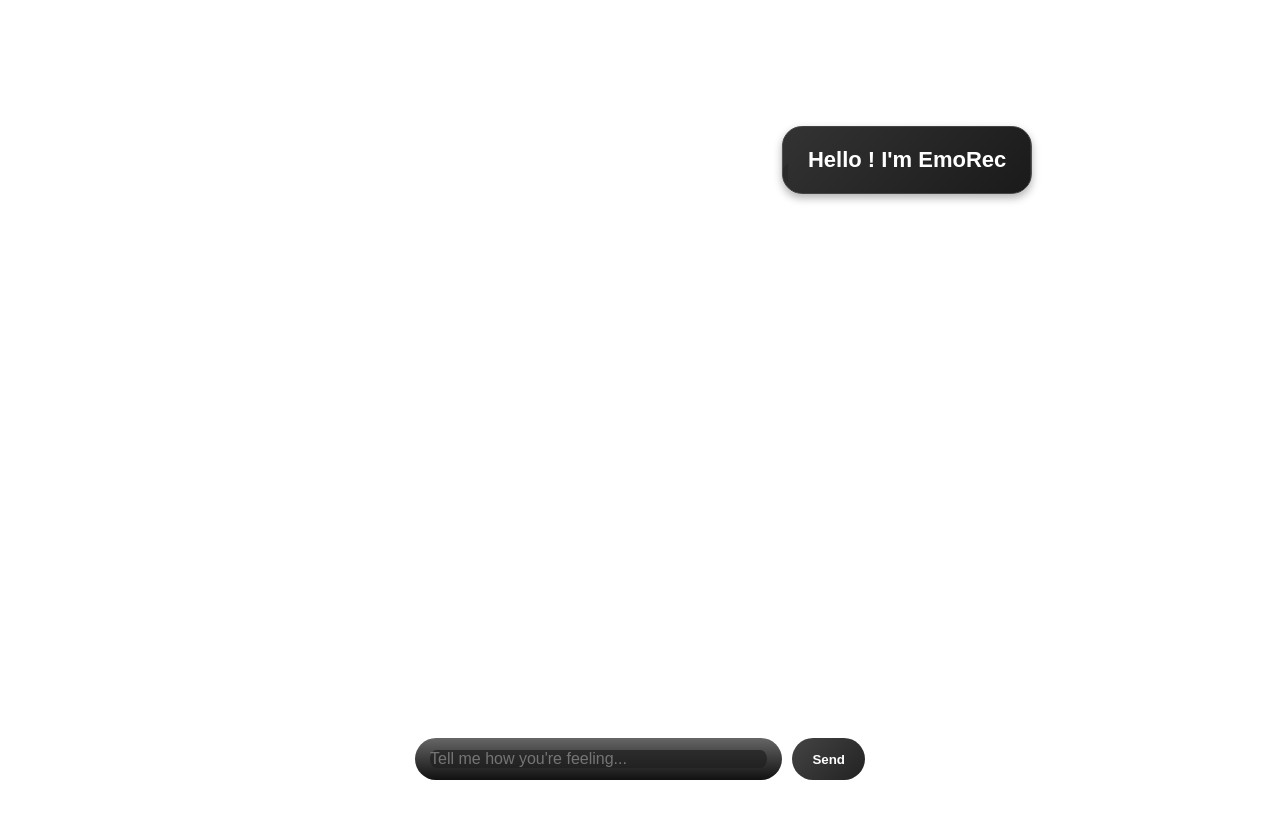
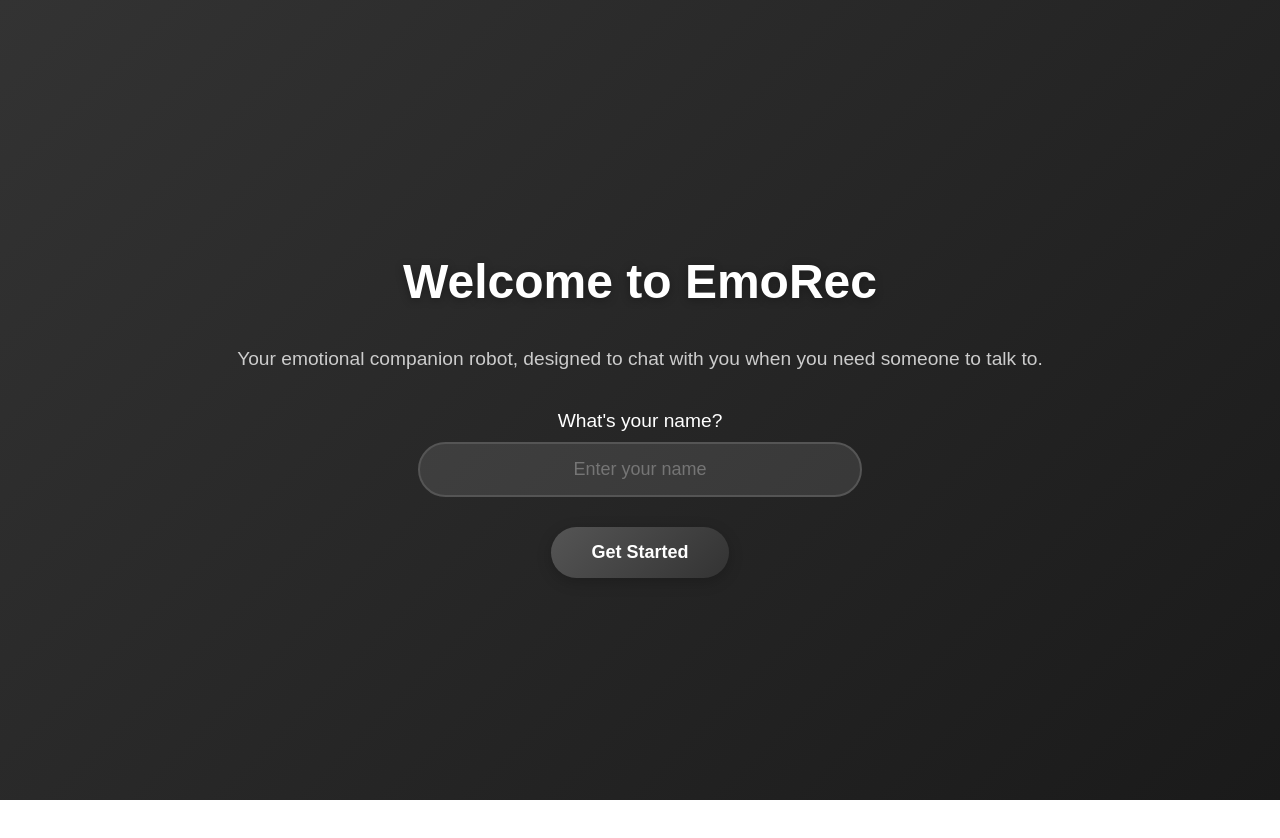
Before and after one commit to Yogendthira/EmoRec, a plain HTML site: page Emorec.html in a window 1280 px wide. Shown: the top 838 px of the page. Drawn offline with Linux system fonts and the light colour scheme; some packages are replaced by stand-ins of ours; a script that the page names is missing.

Commit message:
Split Emorec.html into separate HTML, CSS, and JS files

```diff
--- a/Emorec.html
+++ b/Emorec.html
@@ -24,6 +24,7 @@
             position: absolute;
             top: 20px;
             left: 0;
+            visibility: hidden;
         }
         .speech-bubble {
             position: absolute;
@@ -44,8 +45,7 @@
             color: #ffffff;
             border: 1px solid #444444;
             opacity: 0;
-            animation: fadeIn 0.2s ease-in forwards;
-            animation-delay: 4s;
+            animation: none;
             word-wrap: break-word;
             overflow-y: auto;
             max-height: 200px;
@@ -70,10 +70,9 @@
         .chat-container {
             position: absolute;
             bottom: 20px;
-            left: 50%;
-            transform: translateX(-50%);
-            width: 60%;
-            max-width: 450px;
+            right: 20px;
+            width: 40%;
+            max-width: 300px;
             z-index: 200;
             display: flex;
             flex-direction: column;
@@ -89,15 +88,10 @@
             flex: 1;
             padding: 12px 15px;
             border-radius: 30px;
-            border: none;
+            border: 2px solid #444;
             background-color: rgba(30, 30, 30, 0.7);
             color: white;
             font-size: 16px;
-            box-shadow: 0 0 0 2px transparent;
-            background-image: linear-gradient(rgba(30, 30, 30, 0.7), rgba(30, 30, 30, 0.7)),
-                              linear-gradient(to bottom, #666666, #111111);
-            background-origin: border-box;
-            background-clip: content-box, border-box;
         }
 
         .chat-input button {
@@ -122,10 +116,117 @@
             60% { content: '...'; }
             80%, 100% { content: ''; }
         }
+
+        /* Front page styles */
+        .front-page {
+            position: fixed;
+            top: 0;
+            left: 0;
+            width: 100%;
+            height: 100%;
+            background: linear-gradient(135deg, #333333, #1a1a1a);
+            display: flex;
+            flex-direction: column;
+            justify-content: center;
+            align-items: center;
+            z-index: 1000;
+            color: white;
+            font-family: Arial, sans-serif;
+            transition: opacity 0.5s ease-in-out;
+        }
+
+        .front-page h1 {
+            font-size: 3rem;
+            margin-bottom: 20px;
+            text-align: center;
+            color: white;
+            text-shadow: 0 2px 10px rgba(0, 0, 0, 0.3);
+        }
+
+        .front-page p {
+            font-size: 1.2rem;
+            margin-bottom: 40px;
+            text-align: center;
+            max-width: 80%;
+            color: #cccccc;
+        }
+
+        .name-input {
+            display: flex;
+            flex-direction: column;
+            align-items: center;
+            width: 100%;
+            max-width: 400px;
+            margin-bottom: 30px;
+        }
+
+        .name-input label {
+            margin-bottom: 10px;
+            font-size: 1.2rem;
+            color: white;
+        }
+
+        .name-input input {
+            padding: 15px 20px;
+            border-radius: 30px;
+            border: 2px solid #555;
+            background-color: rgba(255, 255, 255, 0.1);
+            color: white;
+            font-size: 18px;
+            width: 100%;
+            text-align: center;
+            outline: none;
+        }
+
+        .name-input input:focus {
+            border-color: #888;
+            background-color: rgba(255, 255, 255, 0.15);
+        }
+
+        .start-button {
+            padding: 15px 40px;
+            background: linear-gradient(135deg, #555, #333);
+            color: white;
+            border: none;
+            border-radius: 30px;
+            font-size: 18px;
+            font-weight: bold;
+            cursor: pointer;
+            transition: all 0.2s ease;
+            box-shadow: 0 4px 15px rgba(0, 0, 0, 0.2);
+        }
+
+        .start-button:hover {
+            background: linear-gradient(135deg, #666, #444);
+            transform: translateY(-2px);
+            box-shadow: 0 6px 20px rgba(0, 0, 0, 0.25);
+        }
+
+        .start-button:active {
+            transform: translateY(1px);
+            box-shadow: 0 2px 10px rgba(0, 0, 0, 0.2);
+        }
+
+        .hidden {
+            opacity: 0;
+            pointer-events: none;
+        }
     </style>
     <script type="module" src="https://unpkg.com/@splinetool/viewer@1.9.82/build/spline-viewer.js"></script>
 </head>
 <body>
+    <!-- Front page -->
+    <div class="front-page" id="front-page">
+        <h1>Welcome to EmoRec</h1>
+        <p>Your emotional companion robot, designed to chat with you when you need someone to talk to.</p>
+        <div class="name-input">
+            <label for="user-name">What's your name?</label>
+            <input type="text" id="user-name" placeholder="Enter your name" />
+        </div>
+        <button class="start-button" id="start-button">Get Started</button>
+    </div>
+
+    <!-- Main app -->
     <spline-viewer url="https://prod.spline.design/9y6U6-9j5y9omTlI/scene.splinecode"></spline-viewer>
     <div class="speech-bubble" id="speech-bubble">Hello ! I'm EmoRec</div>
 
@@ -138,15 +239,46 @@
 
     <script>
         document.addEventListener('DOMContentLoaded', function() {
+            const frontPage = document.getElementById('front-page');
+            const startButton = document.getElementById('start-button');
+            const userName = document.getElementById('user-name');
             const speechBubble = document.getElementById('speech-bubble');
             const userInput = document.getElementById('user-input');
             const sendBtn = document.getElementById('send-btn');
+            const splineViewer = document.querySelector('spline-viewer');
 
-            // Set initial state after animation completes
-            setTimeout(() => {
-                speechBubble.style.opacity = '1';
-                speechBubble.style.transform = 'translate(-20%, -50%) scale(1)';
-            }, 4000);
+            // Hide speech bubble initially
+            speechBubble.style.opacity = '0';
+
+            // Handle start button click
+            startButton.addEventListener('click', function() {
+                const name = userName.value.trim();
+                frontPage.classList.add('hidden');
+
+                // Show the spline viewer
+                splineViewer.style.visibility = 'visible';
+
+                // Set personalized message if name was entered - after animation delay
+                setTimeout(() => {
+                    if (name) {
+                        speechBubble.textContent = `Hello ${name}! I'm EmoRec`;
+                    }
+                    // Apply the fade-in animation through class
+                    speechBubble.style.animation = 'fadeIn 0.2s ease-in forwards';
+                    // Ensure it shows up
+                    setTimeout(() => {
+                        speechBubble.style.opacity = '1';
+                        speechBubble.style.transform = 'translate(-20%, -50%) scale(1)';
+                    }, 200);
+                }, 4000); // Wait for robot animation to complete
+            });
+
+            // Allow pressing Enter to start
+            userName.addEventListener('keypress', function(e) {
+                if (e.key === 'Enter') {
+                    startButton.click();
+                }
+            });
 
             // Handle user input
             function handleSendMessage() {
@@ -166,9 +298,10 @@
 
                     // Basic responses for common questions
                     const messageLower = message.toLowerCase();
+                    const name = userName.value.trim();
 
                     if (messageLower.includes("hey") || messageLower.includes("hello") || messageLower.includes("hi")) {
-                        response = "Hello there! How can I help you today?";
+                        response = name ? `Hello ${name}! How can I help you today?` : "Hello there! How can I help you today?";
                     }
                     else if (messageLower.includes("how are you")) {
                         response = "I'm doing well, thank you for asking! How are you feeling?";
@@ -183,19 +316,19 @@
                         response = "You're welcome! I'm happy to help.";
                     }
                     else if (messageLower.includes("good morning")) {
-                        response = "Good morning! Hope your day is off to a great start!";
+                        response = name ? `Good morning, ${name}! Hope your day is off to a great start!` : "Good morning! Hope your day is off to a great start!";
                     }
                     else if (messageLower.includes("good afternoon")) {
-                        response = "Good afternoon! How's your day going so far?";
+                        response = name ? `Good afternoon, ${name}! How's your day going so far?` : "Good afternoon! How's your day going so far?";
                     }
                     else if (messageLower.includes("good evening")) {
-                        response = "Good evening! I hope you had a nice day.";
+                        response = name ? `Good evening, ${name}! I hope you had a nice day.` : "Good evening! I hope you had a nice day.";
                     }
                     else if (messageLower.includes("good night")) {
-                        response = "Good night! Rest well and have pleasant dreams.";
+                        response = name ? `Good night, ${name}! Rest well and have pleasant dreams.` : "Good night! Rest well and have pleasant dreams.";
                     }
                     else if (messageLower.includes("bye") || messageLower.includes("goodbye") || messageLower.includes("see you")) {
-                        response = "Goodbye! I'll be here when you want to chat again.";
+                        response = name ? `Goodbye, ${name}! I'll be here when you want to chat again.` : "Goodbye! I'll be here when you want to chat again.";
                     }
                     else if (messageLower.includes("how do you work") || messageLower.includes("how were you made")) {
                         response = "I'm a digital robot created with 3D graphics and some simple programming!";
@@ -213,16 +346,23 @@
                         response = "I live in the digital world, ready to chat with you anytime!";
                     }
                     else if (messageLower.includes("i'm sad") || messageLower.includes("feeling sad") || messageLower.includes("i am sad")) {
-                        response = "I'm sorry to hear that you're feeling sad. Remember that it's okay to feel this way sometimes.";
+                        response = name ? `I'm sorry to hear that you're feeling sad, ${name}. Remember that it's okay to feel this way sometimes.` : "I'm sorry to hear that you're feeling sad. Remember that it's okay to feel this way sometimes.";
                     }
                     else if (messageLower.includes("i'm happy") || messageLower.includes("feeling happy") || messageLower.includes("i am happy")) {
-                        response = "That's wonderful! I'm happy to hear you're feeling good!";
+                        response = name ? `That's wonderful, ${name}! I'm happy to hear you're feeling good!` : "That's wonderful! I'm happy to hear you're feeling good!";
                     }
                     else if (messageLower.includes("music") || messageLower.includes("song")) {
                         response = "Music can be so uplifting! What kind of music do you enjoy?";
                     }
                     else if (messageLower.includes("favorite color") || messageLower.includes("favourite color")) {
                         response = "I'm quite fond of blue and silver tones. How about you?";
+                    }
+                    else if (messageLower.includes("my name")) {
+                        if (name) {
+                            response = `Your name is ${name}! I remember you told me when we first met.`;
+                        } else {
+                            response = "You haven't told me your name yet. Would you like to share it?";
+                        }
                     }
                     else {
                         // For messages we don't have specific responses for, just echo back
@@ -246,7 +386,7 @@
                 }, 1000); // 1 second delay to simulate thinking
             }
 
-            // Event listeners
+            // Event listeners for chat
             sendBtn.addEventListener('click', handleSendMessage);
             userInput.addEventListener('keypress', function(e) {
                 if (e.key === 'Enter') {
--- /dev/null
+++ b/index.html
@@ -0,0 +1,35 @@
+<!DOCTYPE html>
+<html lang="en">
+<head>
+    <meta charset="UTF-8">
+    <meta name="viewport" content="width=device-width, initial-scale=1.0">
+    <title>EmoRec - Your Emotional Companion</title>
+    <link rel="stylesheet" href="styles.css">
+    <script type="module" src="https://unpkg.com/@splinetool/viewer@1.9.82/build/spline-viewer.js"></script>
+</head>
+<body>
+    <!-- Front page -->
+    <div class="front-page" id="front-page">
+        <h1>Welcome to EmoRec</h1>
+        <p>Your emotional companion robot, designed to chat with you when you need someone to talk to.</p>
+        <div class="name-input">
+            <label for="user-name">What's your name?</label>
+            <input type="text" id="user-name" placeholder="Enter your name" />
+        </div>
+        <button class="start-button" id="start-button">Get Started</button>
+    </div>
+
+    <!-- Main app -->
+    <spline-viewer url="https://prod.spline.design/9y6U6-9j5y9omTlI/scene.splinecode"></spline-viewer>
+    <div class="speech-bubble" id="speech-bubble">Hello ! I'm EmoRec</div>
+
+    <div class="chat-container">
+        <div class="chat-input">
+            <input type="text" id="user-input" placeholder="Tell me how you're feeling..." />
+            <button id="send-btn">Send</button>
+        </div>
+    </div>
+
+    <script src="script.js"></script>
+</body>
+</html>
--- /dev/null
+++ b/styles.css
@@ -0,0 +1,208 @@
+body {
+    margin: 0;
+    padding: 0;
+    overflow: hidden;
+    background-color: #ffffff;
+    height: 100vh;
+    display: flex;
+    justify-content: center;
+    align-items: center;
+    position: relative;
+}
+
+spline-viewer {
+    width: 100%;
+    height: 100vh;
+    transform: scale(1.15);
+    transform-origin: center center;
+    position: absolute;
+    top: 20px;
+    left: 0;
+    visibility: hidden;
+}
+
+.speech-bubble {
+    position: absolute;
+    top: 20%;
+    left: 65%;
+    transform: translate(-20%, -50%);
+    background: linear-gradient(135deg, #333333, #1a1a1a);
+    border-radius: 20px;
+    padding: 20px 25px;
+    box-shadow: 0 4px 8px rgba(0, 0, 0, 0.3);
+    z-index: 100;
+    font-family: Arial, sans-serif;
+    font-size: 22px;
+    font-weight: bold;
+    min-width: 150px;
+    max-width: 300px;
+    text-align: left;
+    color: #ffffff;
+    border: 1px solid #444444;
+    opacity: 0;
+    animation: none;
+    word-wrap: break-word;
+    overflow-y: auto;
+    max-height: 200px;
+}
+
+@keyframes fadeIn {
+    from { opacity: 0; transform: translate(-30%, -50%) scale(0.8); }
+    to { opacity: 1; transform: translate(-20%, -50%) scale(1); }
+}
+
+.speech-bubble:after {
+    content: '';
+    position: absolute;
+    bottom: 10px;
+    left: -5px;
+    border-width: 10px 10px 10px 0;
+    border-style: solid;
+    border-color: transparent #2a2a2a transparent transparent;
+    transform: rotate(0deg);
+}
+
+.chat-container {
+    position: absolute;
+    bottom: 20px;
+    right: 20px;
+    width: 40%;
+    max-width: 300px;
+    z-index: 200;
+    display: flex;
+    flex-direction: column;
+}
+
+.chat-input {
+    width: 100%;
+    display: flex;
+    margin-top: 10px;
+}
+
+.chat-input input {
+    flex: 1;
+    padding: 12px 15px;
+    border-radius: 30px;
+    border: 2px solid #444;
+    background-color: rgba(30, 30, 30, 0.7);
+    color: white;
+    font-size: 16px;
+}
+
+.chat-input button {
+    margin-left: 10px;
+    padding: 12px 20px;
+    background: linear-gradient(135deg, #444, #222);
+    color: white;
+    border: none;
+    border-radius: 30px;
+    cursor: pointer;
+    font-weight: bold;
+}
+
+.loading-dots:after {
+    content: '.';
+    animation: dots 1.5s steps(5, end) infinite;
+}
+
+@keyframes dots {
+    0%, 20% { content: '.'; }
+    40% { content: '..'; }
+    60% { content: '...'; }
+    80%, 100% { content: ''; }
+}
+
+/* Front page styles */
+.front-page {
+    position: fixed;
+    top: 0;
+    left: 0;
+    width: 100%;
+    height: 100%;
+    background: linear-gradient(135deg, #333333, #1a1a1a);
+    display: flex;
+    flex-direction: column;
+    justify-content: center;
+    align-items: center;
+    z-index: 1000;
+    color: white;
+    font-family: Arial, sans-serif;
+    transition: opacity 0.5s ease-in-out;
+}
+
+.front-page h1 {
+    font-size: 3rem;
+    margin-bottom: 20px;
+    text-align: center;
+    color: white;
+    text-shadow: 0 2px 10px rgba(0, 0, 0, 0.3);
+}
+
+.front-page p {
+    font-size: 1.2rem;
+    margin-bottom: 40px;
+    text-align: center;
+    max-width: 80%;
+    color: #cccccc;
+}
+
+.name-input {
+    display: flex;
+    flex-direction: column;
+    align-items: center;
+    width: 100%;
+    max-width: 400px;
+    margin-bottom: 30px;
+}
+
+.name-input label {
+    margin-bottom: 10px;
+    font-size: 1.2rem;
+    color: white;
+}
+
+.name-input input {
+    padding: 15px 20px;
+    border-radius: 30px;
+    border: 2px solid #555;
+    background-color: rgba(255, 255, 255, 0.1);
+    color: white;
+    font-size: 18px;
+    width: 100%;
+    text-align: center;
+    outline: none;
+}
+
+.name-input input:focus {
+    border-color: #888;
+    background-color: rgba(255, 255, 255, 0.15);
+}
+
+.start-button {
+    padding: 15px 40px;
+    background: linear-gradient(135deg, #555, #333);
+    color: white;
+    border: none;
+    border-radius: 30px;
+    font-size: 18px;
+    font-weight: bold;
+    cursor: pointer;
+    transition: all 0.2s ease;
+    box-shadow: 0 4px 15px rgba(0, 0, 0, 0.2);
+}
+
+.start-button:hover {
+    background: linear-gradient(135deg, #666, #444);
+    transform: translateY(-2px);
+    box-shadow: 0 6px 20px rgba(0, 0, 0, 0.25);
+}
+
+.start-button:active {
+    transform: translateY(1px);
+    box-shadow: 0 2px 10px rgba(0, 0, 0, 0.2);
+}
+
+.hidden {
+    opacity: 0;
+    pointer-events: none;
+}
```
Also changed, not shown: script.js (added, +156 -0 lines).
